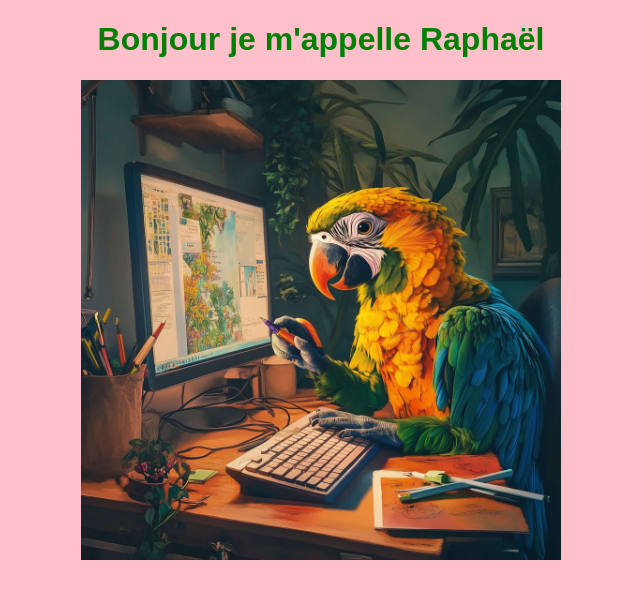
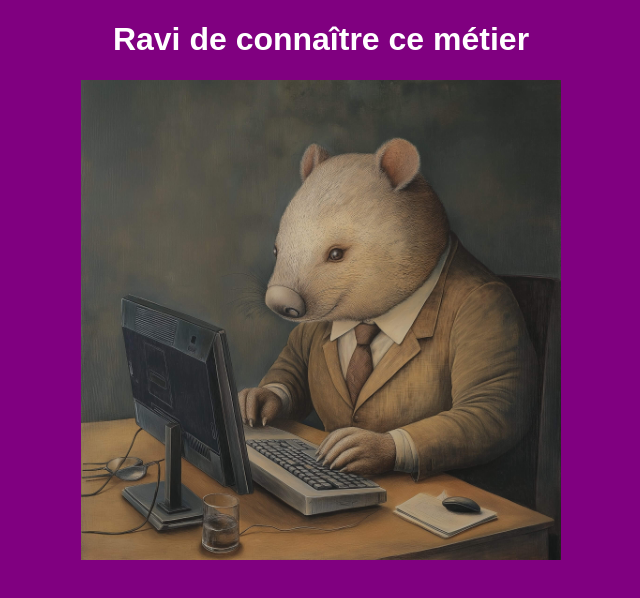
Before and after one commit to rschmutz-orif/cffe-demo, a website: page index.html in a window 1280 px wide. Shown: the whole page, without its empty margins (319-959 px from the left). Drawn offline with Linux system fonts and the light colour scheme.

Commit message:
Le changement de couleur

```diff
--- a/index.html
+++ b/index.html
@@ -7,7 +7,7 @@
     <link rel="stylesheet" href="style.css" />
   </head>
   <body>
-    <h1>Bonjour je m'appelle Raphaël </h1>
-    <img src="images/5.jpg" alt="Test">
+    <h1>Ravi de connaître ce métier </h1>
+    <img src="images/2.jpg" alt="Test">
   </body>
 </html>
--- a/style.css
+++ b/style.css
@@ -4,14 +4,14 @@ body {
   height: 100%;
   margin: 0;
   padding: 0;
-  background: pink;
+  background: purple;
 
 }
 
 h1{
   font-family: sans-serif;
   font-size: 32px;
-  color: green;
+  color: white;
   text-align: center;
 }
 
```
